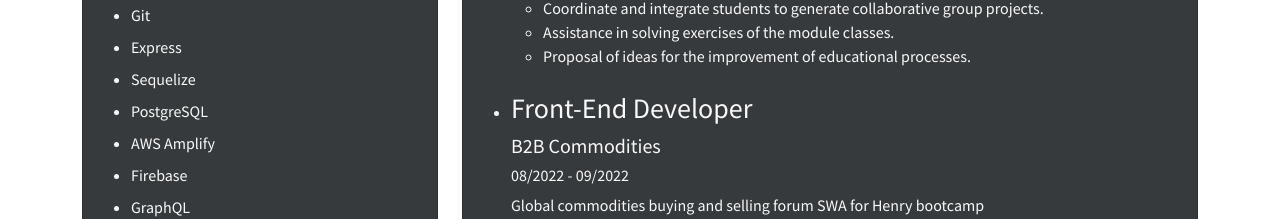
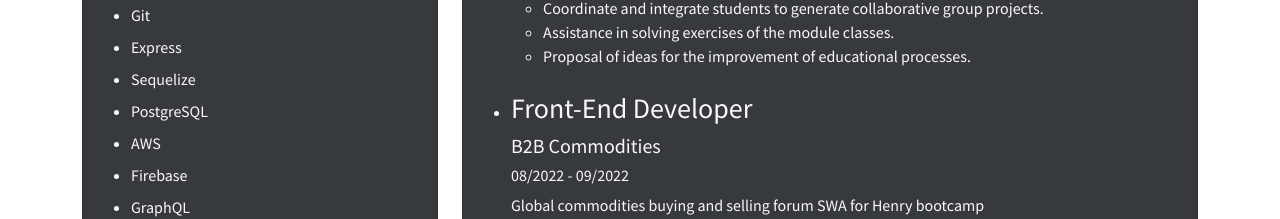
Before and after one commit to intelligentdnb/jd-inteCV, a Next.js app: page / in a window 1280 px wide. Shown: the part 820-1039 px from the top of the page. Built offline with nearby package versions, Linux system fonts and the light colour scheme.

Commit message:
fix: why Amplify?

```diff
--- a/components/SecondSection/Skills.jsx
+++ b/components/SecondSection/Skills.jsx
@@ -2,7 +2,7 @@
 const Skills = () => {
 
     const skills = ["JavaScript", "TypeScript", "NodeJS", "React / Native", "NextJS", "CSS and frames", "Git", "Express",
-    "Sequelize", "PostgreSQL", "AWS Amplify", "Firebase", "GraphQL", "Redux", "Recoil", "HTML", "Excel / Spreadsheets", "Photoshop"]
+    "Sequelize", "PostgreSQL", "AWS", "Firebase", "GraphQL", "Redux", "Recoil", "HTML", "Excel / Spreadsheets", "Photoshop"]
     return (
         <div className="col-md-4" >
             <div className="card bg-secondary text-light">
```
